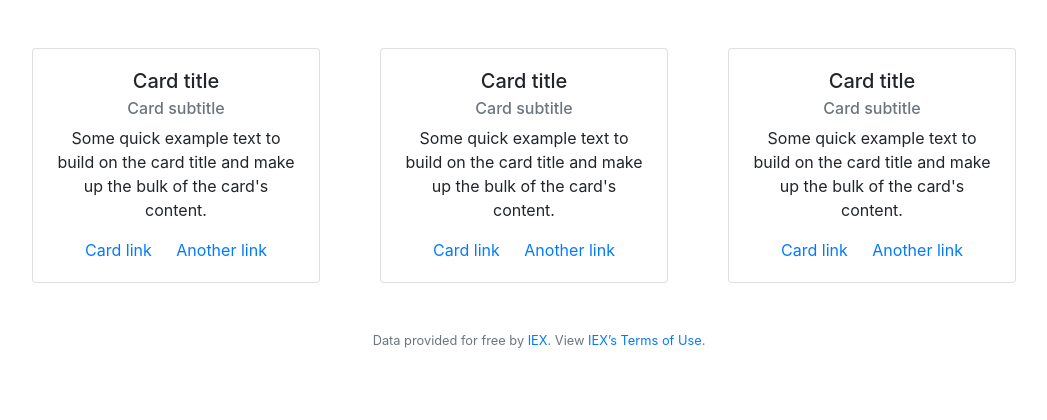
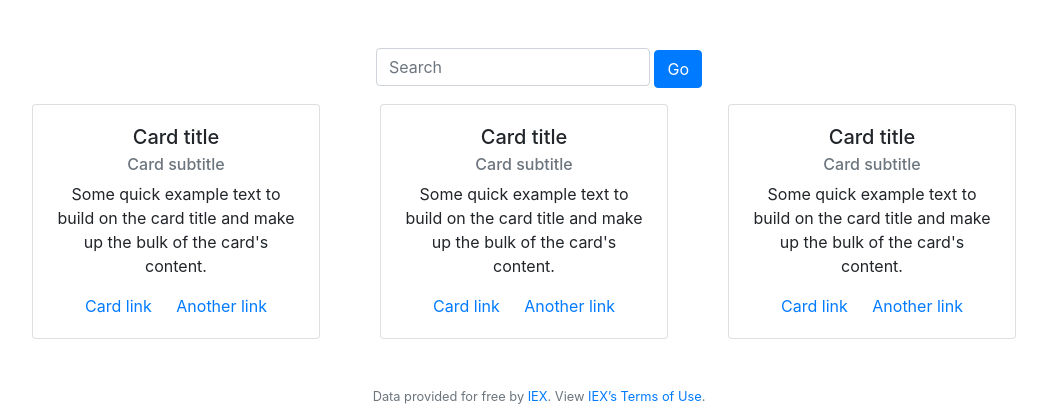
Before and after one commit to ifeomi/final-project, a Flask app: page /clubs in a window 1280 px wide. Shown: the part 76-496 px from the top of the page, without its empty margins (101-1148 px from the left). Run offline with Flask 2, Linux system fonts and the light colour scheme; a user stored in the database is signed in; some libraries are stand-ins or nearby versions.

Commit message:
Changes to clubs.html.

```diff
--- a/application.py
+++ b/application.py
@@ -274,7 +274,7 @@ def userinfo():
     return render_template("userinfo.html", username = db.execute("SELECT username FROM users WHERE id = :user_id", user_id = session["user_id"])[0]["username"], hash = db.execute("SELECT hash FROM users WHERE id = :user_id", user_id = session["user_id"])[0]["hash"])
 
 @app.route("/clubs", methods=["GET", "POST"])
-@login_required
+# @login_required
 def clubs():
     return render_template("clubs.html")
 
--- a/templates/clubs.html
+++ b/templates/clubs.html
@@ -6,6 +6,13 @@
 
 {% block main %}
     <div class="container">
+        <form>
+            <!-- to-do: fix sizing of button -->
+            <div class="form-group">
+                <input type="text" class="form-control" placeholder="Search">
+                <button type="submit" class="btn btn-primary">Go</button>
+            </div>
+        </form>
         <div class="row">
             <div class="col">
                 <div class="card" style="width: 18rem;">
```
